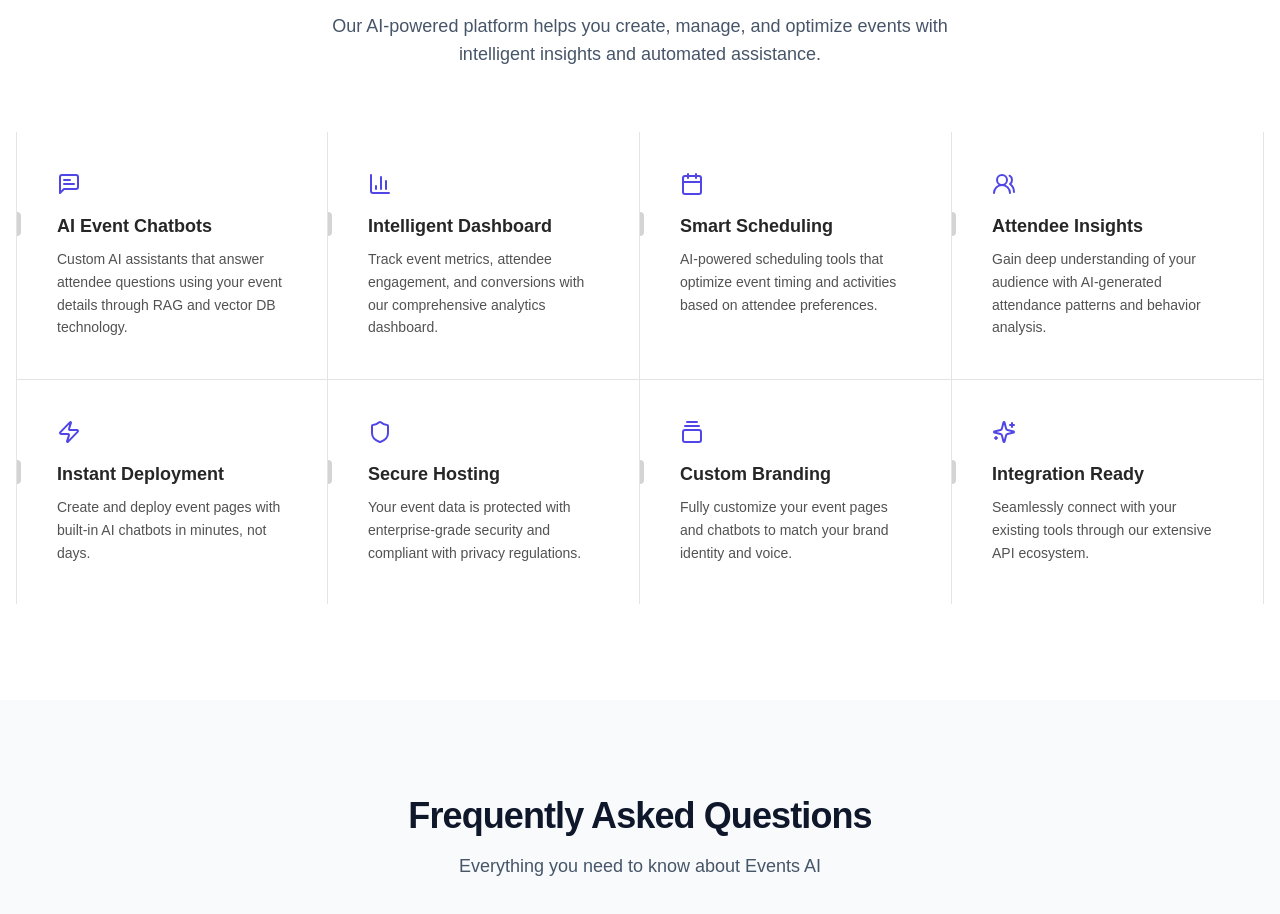
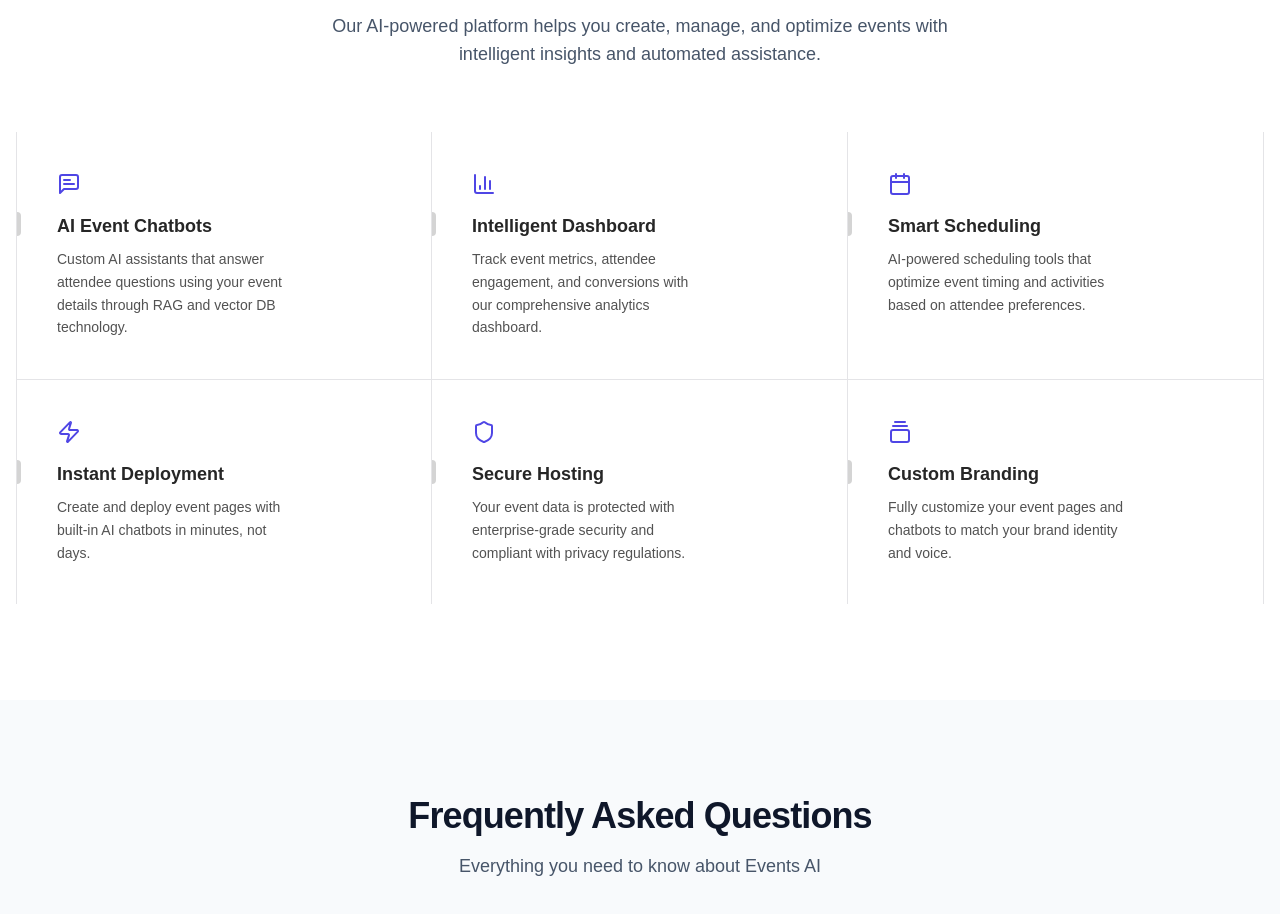
Before and after one commit to abhinab-choudhury/Events, a Next.js app in the folder website/: page / in a window 1280 px wide. Shown: the part 940-1854 px from the top of the page. Built offline with nearby package versions, Linux system fonts and the light colour scheme.

Commit message:
minor updates

```diff
--- a/website/src/components/FeaturesSection.tsx
+++ b/website/src/components/FeaturesSection.tsx
@@ -1,5 +1,14 @@
-import { cn } from "@/lib/utils";
-import { BarChart3, Calendar, GalleryVerticalEnd, MessageSquareText, Shield, Sparkles, Users2, Zap } from "lucide-react";
+import { cn } from '@/lib/utils';
+import {
+  BarChart3,
+  Calendar,
+  GalleryVerticalEnd,
+  MessageSquareText,
+  Shield,
+  Sparkles,
+  Users2,
+  Zap,
+} from 'lucide-react';
 
 export function FeaturesSection() {
   const features = [
@@ -22,13 +31,9 @@ export function FeaturesSection() {
       icon: <Calendar className="size-6" />,
     },
     {
-        title: 'Attendee Insights',
-        description: 'Gain deep understanding of your audience with AI-generated attendance patterns and behavior analysis.',
-        icon: <Users2 className="size-6" />,
-      },
-      {
       title: 'Instant Deployment',
-        description: 'Create and deploy event pages with built-in AI chatbots in minutes, not days.',
+      description:
+        'Create and deploy event pages with built-in AI chatbots in minutes, not days.',
       icon: <Zap className="size-6" />,
     },
     {
@@ -43,11 +48,6 @@ export function FeaturesSection() {
         'Fully customize your event pages and chatbots to match your brand identity and voice.',
       icon: <GalleryVerticalEnd className="size-6" />,
     },
-      {
-        title: 'Integration Ready',
-        description: 'Seamlessly connect with your existing tools through our extensive API ecosystem.',
-        icon: <Sparkles className="size-6" />,
-      },
   ];
 
   return (
@@ -55,14 +55,18 @@ export function FeaturesSection() {
       <div className="mx-auto max-w-7xl px-4">
         <div className="mb-16 text-center">
           <h2 className="mb-4 text-3xl font-bold tracking-tight text-slate-900 dark:text-white md:text-4xl">
-              All the tools you need for <span className="text-indigo-600 dark:text-indigo-400">exceptional events</span>
+            All the tools you need for{' '}
+            <span className="text-indigo-600 dark:text-indigo-400">
+              exceptional events
+            </span>
           </h2>
           <p className="mx-auto max-w-2xl text-lg text-slate-600 dark:text-slate-400">
-              Our AI-powered platform helps you create, manage, and optimize events with intelligent insights and automated assistance.
+            Our AI-powered platform helps you create, manage, and optimize
+            events with intelligent insights and automated assistance.
           </p>
         </div>
 
-          <div className="relative z-10 mx-auto grid grid-cols-1 md:grid-cols-2 lg:grid-cols-4">
+        <div className="relative z-10 mx-auto grid grid-cols-1 md:grid-cols-2 lg:grid-cols-3">
           {features.map((feature, index) => (
             <Feature key={feature.title} {...feature} index={index} />
           ))}
@@ -87,14 +91,14 @@ export function FeaturesSection() {
     <div
       className={cn(
         'group/feature relative flex flex-col py-10 dark:border-neutral-800 lg:border-r',
-          (index === 0 || index === 4) && 'dark:border-neutral-800 lg:border-l',
-          index < 4 && 'dark:border-neutral-800 lg:border-b'
+        (index === 0 || index === 3) && 'dark:border-neutral-800 lg:border-l',
+        index < 3 && 'dark:border-neutral-800 lg:border-b'
       )}
     >
-        {index < 4 && (
+      {index < 3 && (
         <div className="pointer-events-none absolute inset-0 h-full w-full bg-gradient-to-t from-neutral-100 to-transparent opacity-0 transition duration-200 group-hover/feature:opacity-100 dark:from-neutral-800" />
       )}
-        {index >= 4 && (
+      {index >= 3 && (
         <div className="pointer-events-none absolute inset-0 h-full w-full bg-gradient-to-b from-neutral-100 to-transparent opacity-0 transition duration-200 group-hover/feature:opacity-100 dark:from-neutral-800" />
       )}
       <div className="relative z-10 mb-4 px-10 text-indigo-600 dark:text-indigo-400">
```
Lines whose indentation alone changed are shown as unchanged.
